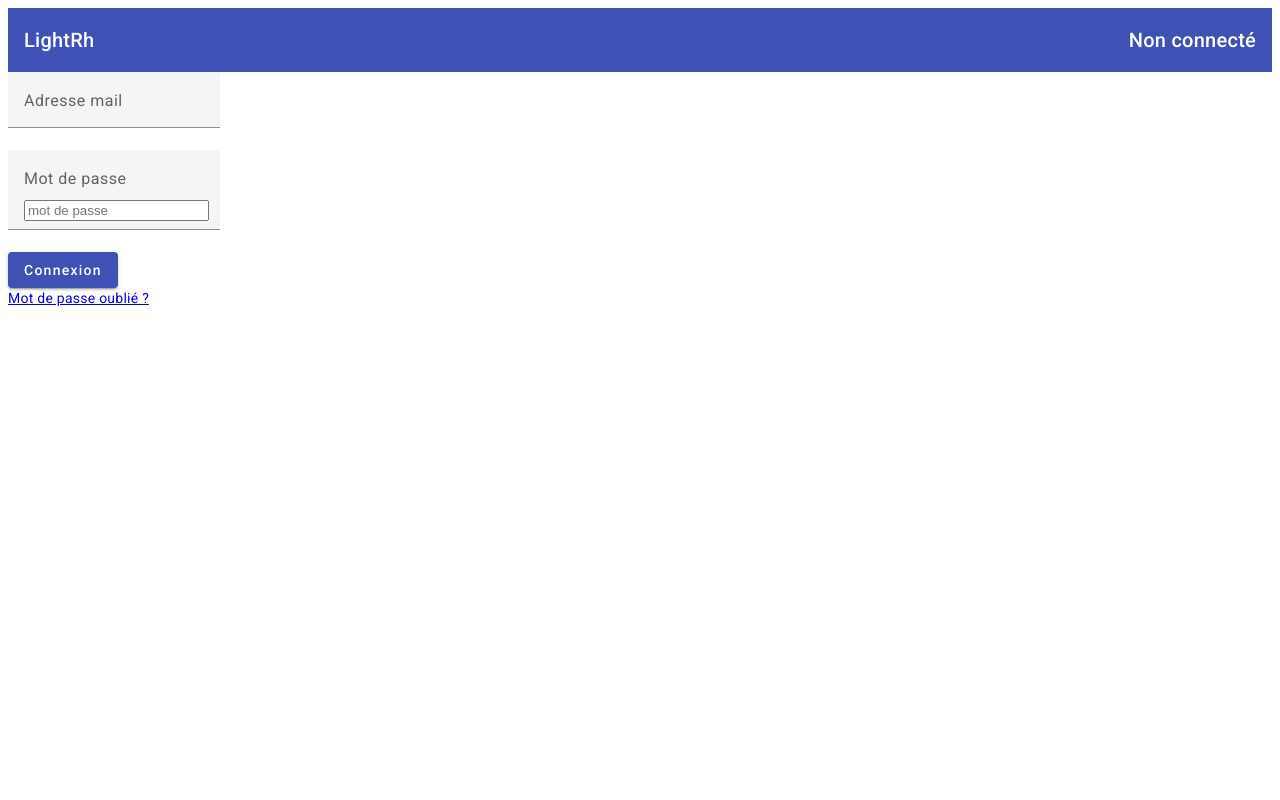
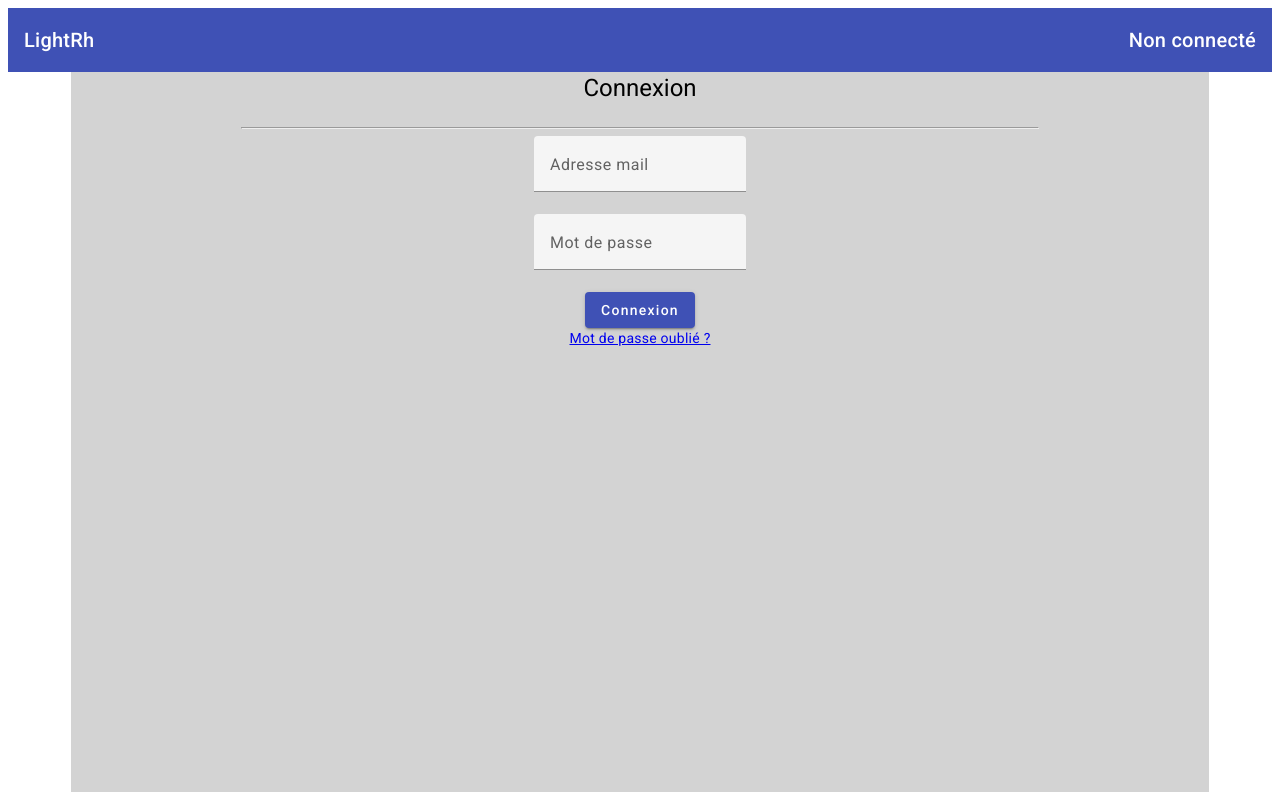
Before and after one commit to Snowaball/LightRhFront, an Angular app: page / in a window 1280 px wide. Built offline with nearby package versions, Linux system fonts and the light colour scheme.

Commit message:
mise en forme

```diff
--- a/src/app/app.component.html
+++ b/src/app/app.component.html
@@ -1,5 +1,8 @@
 <app-header></app-header>
-<div>
-    <div></div>
-    <router-outlet></router-outlet>
+<div class="main-container">
+    <div class="main-container__component-container">
+        <h1>{{currentComponent}}</h1>
+        <hr class="main-container__ruler">
+        <router-outlet></router-outlet>
+    </div>
 </div>
--- a/src/app/app.component.scss
+++ b/src/app/app.component.scss
@@ -0,0 +1,17 @@
+.main-container{
+    display: flex;
+    justify-content: center;
+    height:90vh;
+    &__component-container{
+        width : 90%;
+        background-color : lightgrey;
+        display : flex;
+        align-content: center;
+        flex-direction: column;
+        text-align: center;
+    }
+    &__ruler{
+        color: gray;
+        width: 70%;
+    }
+}
--- a/src/app/app.component.ts
+++ b/src/app/app.component.ts
@@ -1,4 +1,5 @@
 import { Component } from '@angular/core';
+import { Event, NavigationEnd, Router } from '@angular/router';
 
 @Component({
   selector: 'app-root',
@@ -7,4 +8,20 @@ import { Component } from '@angular/core';
 })
 export class AppComponent {
   title = 'projetfinal';
+
+  currentComponent : string = ""
+  constructor(private router : Router){
+    this.router.events.subscribe((event: Event) => {
+      if (event instanceof NavigationEnd) {
+          this.currentComponent = this.getComponentTitle((<NavigationEnd>event).url);
+      }
+    });
+  }
+
+  getComponentTitle(url : string) : string{
+    switch(url){
+      case("/calendar") : return "Calendrier";
+      default : return "Connexion";
+    }
+  }
 }
--- a/src/app/components/connexion/connexion.component.html
+++ b/src/app/components/connexion/connexion.component.html
@@ -7,8 +7,7 @@
         <br/>
             <mat-form-field class="connexion__password-form-field">
                 <mat-label>Mot de passe</mat-label>
-                <input matInput #email type="email" formControlName="email" />
-            <input #password type="password" placeholder="mot de passe" formControlName="password" autocomplete="on"/>
+                <input matInput #email type="password" formControlName="password" />
             </mat-form-field>
         <div>
             <button mat-raised-button color="primary" type="submit">Connexion</button>
```
